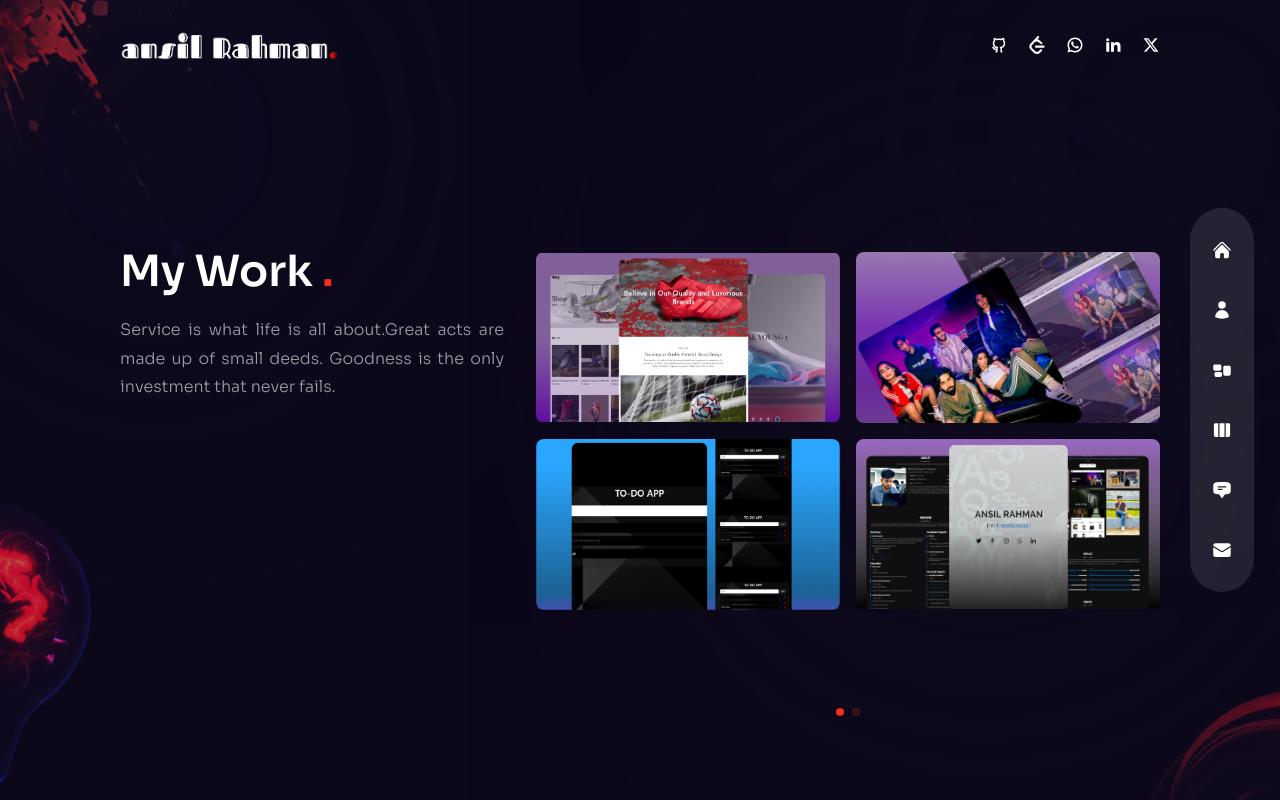
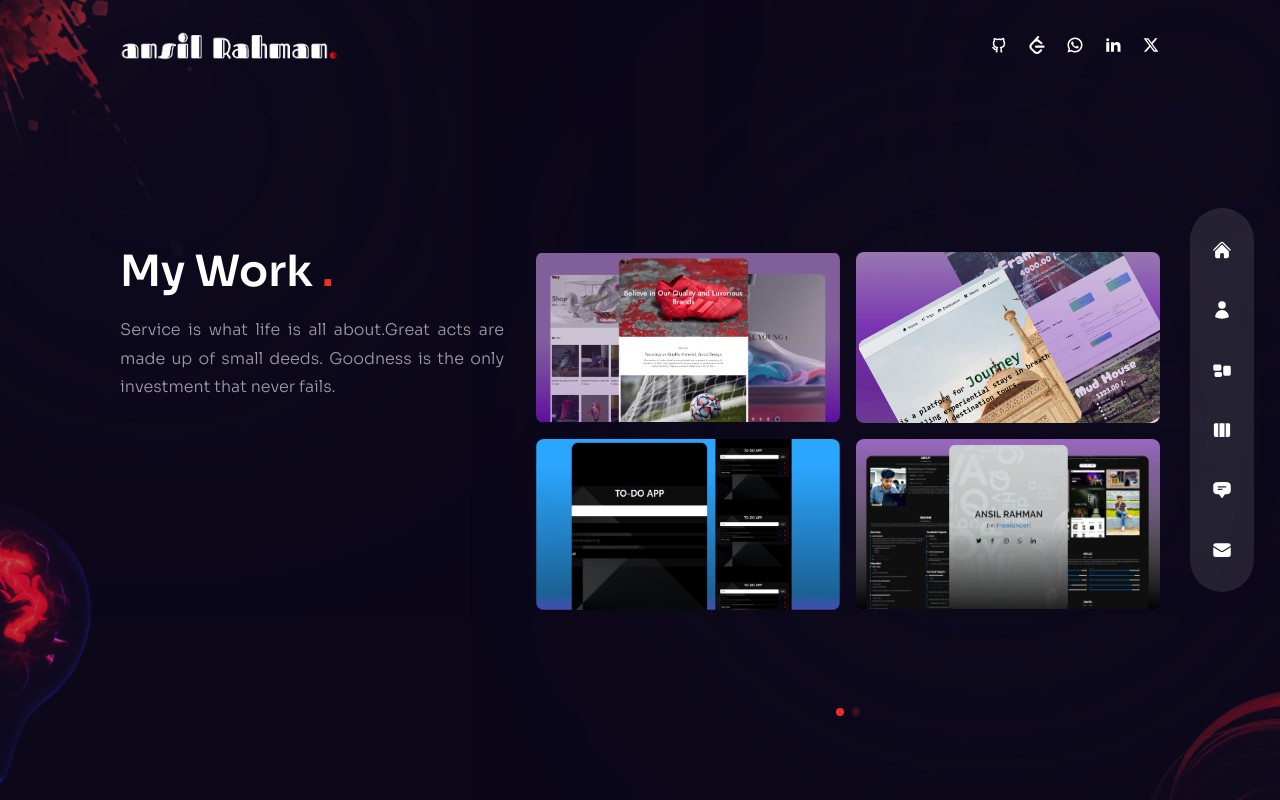
Before and after one commit to ansilrahman777/ansilRahman-Nextjs, a Next.js app: page /work in a window 1280 px wide. Built offline with nearby package versions, Linux system fonts and the light colour scheme.

Commit message:
backpackerzz image

```diff
--- a/components/WorkSlider.js
+++ b/components/WorkSlider.js
@@ -10,9 +10,10 @@ const workSlides = {
           live: "https://voxy.ansilrahman777.online",
         },
         {
-          title: "ADIDAS CLONE",
-          path: "/adidas.png",
-          git: "https://github.com/ansilrahman777/Adidas",
+          title: "BACKPACKERZ",
+          path: "/backpackerz.png",
+          git: "https://github.com/ansilrahman777/Backpackerz",
+          live: "https://backpackerzz.ansilrahman777.online",
         },
         {
           title: "TODO",
@@ -29,11 +30,10 @@ const workSlides = {
     },
     {
       images: [
-        {
-          title: "BACKPACKERZ",
-          path: "/thumb2.jpg",
-          git: "https://github.com/ansilrahman777/Backpackerz",
-          live: "https://backpackerzz.ansilrahman777.online",
+       {
+          title: "ADIDAS CLONE",
+          path: "/adidas.png",
+          git: "https://github.com/ansilrahman777/Adidas",
         },
         {
           title: "NETFLIX",
```
Also changed, not shown: public/backpackerz.png (added).
